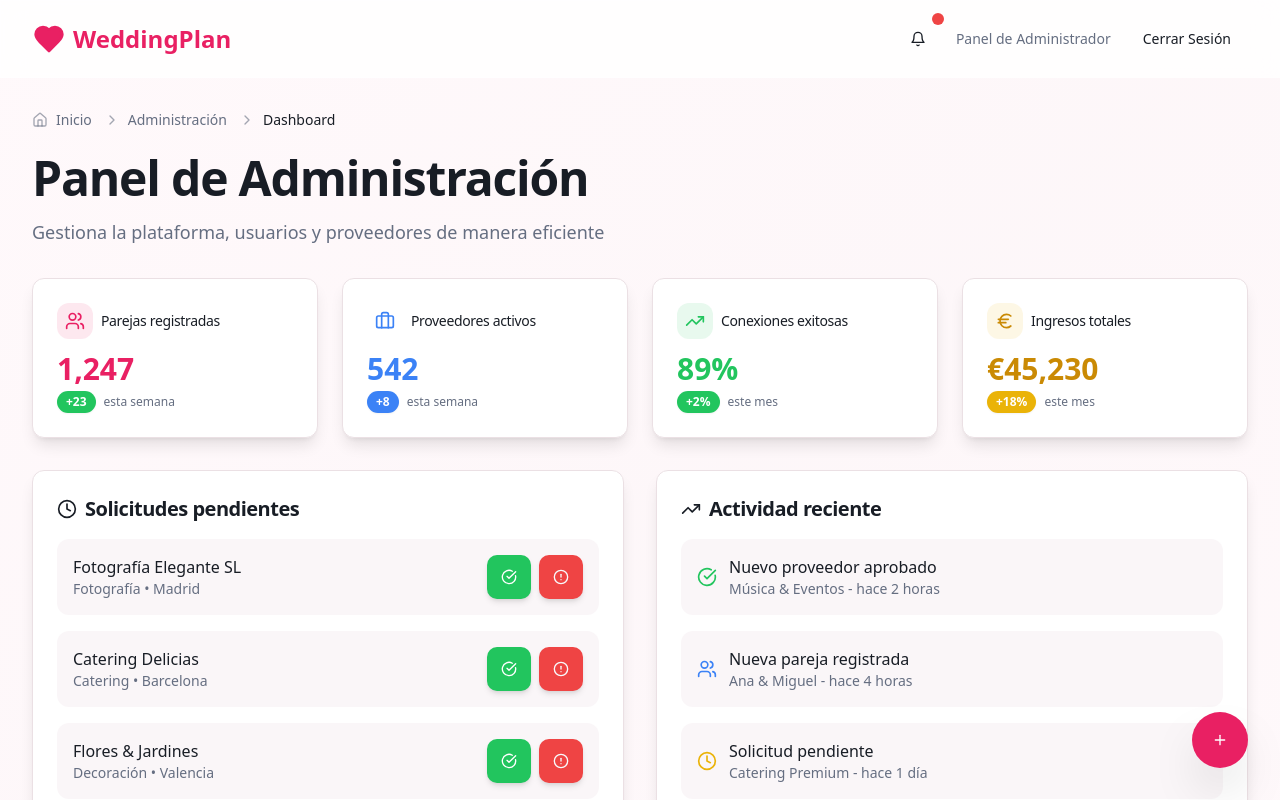
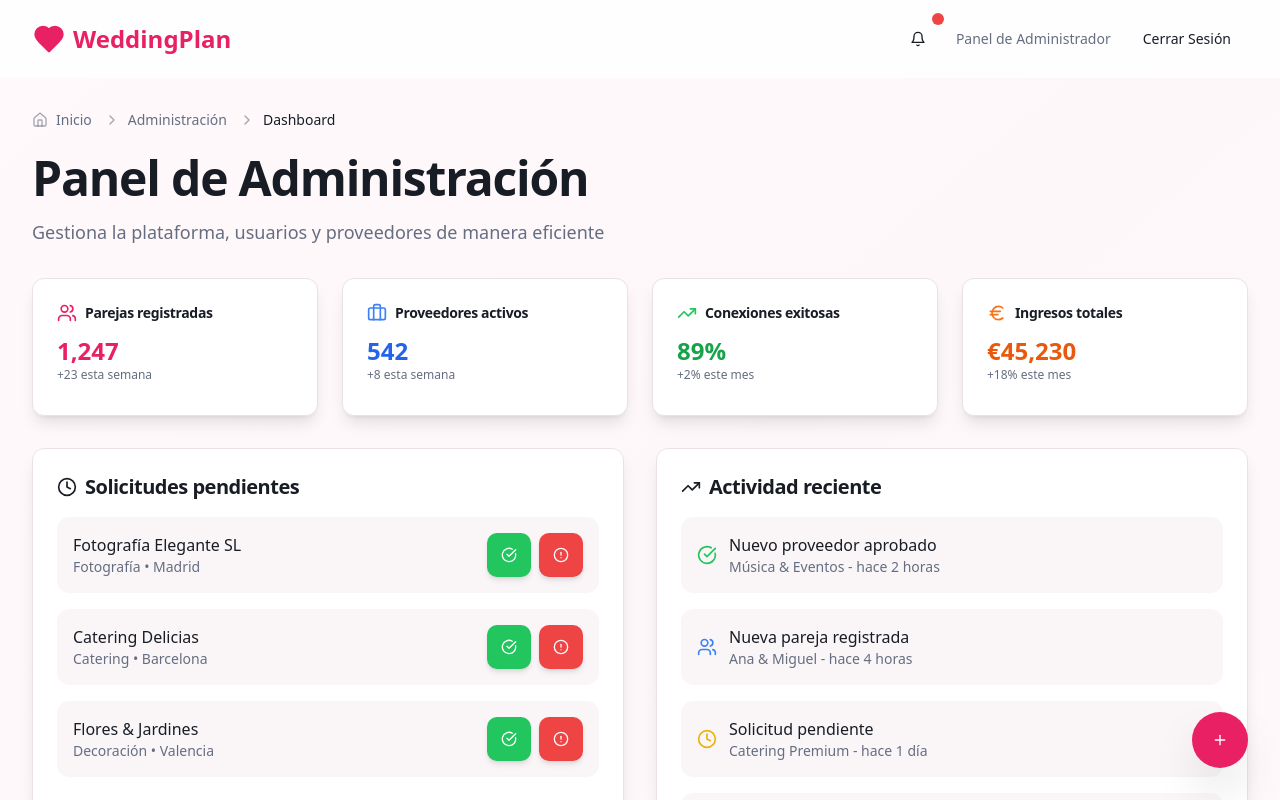
Before and after one commit to enriicrey/love-story-auth, a React (Vite) app: page /admin/dashboard in a window 1280 px wide. Shown: the top 800 px of the page. Built offline with nearby package versions, Linux system fonts and the light colour scheme.

Commit message:
feat: Use KPICard and GuestTable components
Updated `ProviderDashboard.tsx` and `AdminDashboard.tsx` to use `KPICard` for metric cards. Updated `ProviderClients.tsx` to use `GuestTable` for client listings.

```diff
--- a/src/components/dashboard/KPICards.tsx
+++ b/src/components/dashboard/KPICards.tsx
@@ -1,71 +1,51 @@
 
 import { Link } from "react-router-dom";
-import { Card, CardContent, CardHeader, CardTitle } from "@/components/ui/card";
 import { Progress } from "@/components/ui/progress";
+import { KPICard } from "@/components/ui/kpi-card";
 import { Calendar, Euro, CheckCircle, Users } from "lucide-react";
 
 export const KPICards = () => {
   return (
     <div className="grid grid-cols-1 md:grid-cols-2 lg:grid-cols-4 gap-6 mb-8">
       <Link to="/client/calendar">
-        <Card className="shadow-lg hover:shadow-xl transition-shadow cursor-pointer">
-          <CardHeader className="pb-3">
-            <div className="flex items-center space-x-2">
-              <Calendar className="h-5 w-5 text-primary" />
-              <CardTitle className="text-sm">Días para la boda</CardTitle>
-            </div>
-          </CardHeader>
-          <CardContent>
-            <div className="text-2xl font-bold text-primary">120</div>
-            <div className="text-xs text-muted-foreground">días restantes</div>
-          </CardContent>
-        </Card>
+        <KPICard
+          title="Días para la boda"
+          value="120"
+          subtitle="días restantes"
+          color="primary"
+          icon={Calendar}
+        />
       </Link>
 
       <Link to="/client/budget">
-        <Card className="shadow-lg hover:shadow-xl transition-shadow cursor-pointer">
-          <CardHeader className="pb-3">
-            <div className="flex items-center space-x-2">
-              <Euro className="h-5 w-5 text-primary" />
-              <CardTitle className="text-sm">Presupuesto</CardTitle>
-            </div>
-          </CardHeader>
-          <CardContent>
-            <div className="text-2xl font-bold text-primary">€15,000</div>
-            <div className="text-xs text-muted-foreground mb-2">de €20,000</div>
-            <Progress value={75} className="h-2" />
-          </CardContent>
-        </Card>
+        <KPICard
+          title="Presupuesto"
+          value="€15,000"
+          subtitle="de €20,000"
+          color="primary"
+          icon={Euro}
+          progress={75}
+        />
       </Link>
 
       <Link to="/client/services">
-        <Card className="shadow-lg hover:shadow-xl transition-shadow cursor-pointer">
-          <CardHeader className="pb-3">
-            <div className="flex items-center space-x-2">
-              <CheckCircle className="h-5 w-5 text-primary" />
-              <CardTitle className="text-sm">Servicios</CardTitle>
-            </div>
-          </CardHeader>
-          <CardContent>
-            <div className="text-2xl font-bold text-primary">6</div>
-            <div className="text-xs text-muted-foreground">contratados, 2 pendientes</div>
-          </CardContent>
-        </Card>
+        <KPICard
+          title="Servicios"
+          value="6"
+          subtitle="contratados, 2 pendientes"
+          color="primary"
+          icon={CheckCircle}
+        />
       </Link>
 
-      <Card className="shadow-lg hover:shadow-xl transition-shadow cursor-pointer">
-        <CardHeader className="pb-3">
-          <div className="flex items-center space-x-2">
-            <Users className="h-5 w-5 text-primary" />
-            <CardTitle className="text-sm">Invitados</CardTitle>
-          </div>
-        </CardHeader>
-        <CardContent>
-          <div className="text-2xl font-bold text-primary">85</div>
-          <div className="text-xs text-muted-foreground mb-2">de 120 confirmados</div>
-          <Progress value={71} className="h-2" />
-        </CardContent>
-      </Card>
+      <KPICard
+        title="Invitados"
+        value="85"
+        subtitle="de 120 confirmados"
+        color="primary"
+        icon={Users}
+        progress={71}
+      />
     </div>
   );
 };
--- a/src/pages/AdminDashboard.tsx
+++ b/src/pages/AdminDashboard.tsx
@@ -1,10 +1,10 @@
-
 import { Link } from "react-router-dom";
 import { Button } from "@/components/ui/button";
 import { Card, CardContent, CardHeader, CardTitle } from "@/components/ui/card";
 import { Badge } from "@/components/ui/badge";
 import { Breadcrumbs } from "@/components/navigation/Breadcrumbs";
 import { FloatingActionButton } from "@/components/ui/floating-action-button";
+import { KPICard } from "@/components/ui/kpi-card";
 import {
   Heart,
   Users,
@@ -57,79 +57,46 @@ const AdminDashboard = () => {
           </p>
         </div>
 
-        {/* KPI Cards with enhanced styling */}
+        {/* KPI Cards - Updated to use KPICard component */}
         <div className="responsive-grid mb-8">
-          <Card className="hover-lift animate-bounce-in">
-            <CardHeader className="pb-3">
-              <div className="flex items-center space-x-2">
-                <div className="p-2 bg-primary/10 rounded-lg">
-                  <Users className="h-5 w-5 text-primary" />
-                </div>
-                <CardTitle className="text-sm font-medium">Parejas registradas</CardTitle>
-              </div>
-            </CardHeader>
-            <CardContent>
-              <div className="text-3xl font-bold text-primary mb-1">1,247</div>
-              <div className="flex items-center gap-2">
-                <Badge variant="success" size="sm">+23</Badge>
-                <span className="text-xs text-muted-foreground">esta semana</span>
-              </div>
-            </CardContent>
-          </Card>
+          <KPICard
+            title="Parejas registradas"
+            value="1,247"
+            subtitle="+23 esta semana"
+            color="primary"
+            icon={Users}
+            className="hover-lift animate-bounce-in"
+          />
 
-          <Card className="hover-lift animate-bounce-in" style={{animationDelay: '0.1s'}}>
-            <CardHeader className="pb-3">
-              <div className="flex items-center space-x-2">
-                <div className="p-2 bg-info/10 rounded-lg">
-                  <Briefcase className="h-5 w-5 text-blue-500" />
-                </div>
-                <CardTitle className="text-sm font-medium">Proveedores activos</CardTitle>
-              </div>
-            </CardHeader>
-            <CardContent>
-              <div className="text-3xl font-bold text-blue-500 mb-1">542</div>
-              <div className="flex items-center gap-2">
-                <Badge variant="info" size="sm">+8</Badge>
-                <span className="text-xs text-muted-foreground">esta semana</span>
-              </div>
-            </CardContent>
-          </Card>
+          <KPICard
+            title="Proveedores activos"
+            value="542"
+            subtitle="+8 esta semana"
+            color="blue"
+            icon={Briefcase}
+            className="hover-lift animate-bounce-in"
+            style={{animationDelay: '0.1s'}}
+          />
 
-          <Card className="hover-lift animate-bounce-in" style={{animationDelay: '0.2s'}}>
-            <CardHeader className="pb-3">
-              <div className="flex items-center space-x-2">
-                <div className="p-2 bg-green-500/10 rounded-lg">
-                  <TrendingUp className="h-5 w-5 text-green-500" />
-                </div>
-                <CardTitle className="text-sm font-medium">Conexiones exitosas</CardTitle>
-              </div>
-            </CardHeader>
-            <CardContent>
-              <div className="text-3xl font-bold text-green-500 mb-1">89%</div>
-              <div className="flex items-center gap-2">
-                <Badge variant="success" size="sm">+2%</Badge>
-                <span className="text-xs text-muted-foreground">este mes</span>
-              </div>
-            </CardContent>
-          </Card>
+          <KPICard
+            title="Conexiones exitosas"
+            value="89%"
+            subtitle="+2% este mes"
+            color="green"
+            icon={TrendingUp}
+            className="hover-lift animate-bounce-in"
+            style={{animationDelay: '0.2s'}}
+          />
 
-          <Card className="hover-lift animate-bounce-in" style={{animationDelay: '0.3s'}}>
-            <CardHeader className="pb-3">
-              <div className="flex items-center space-x-2">
-                <div className="p-2 bg-yellow-500/10 rounded-lg">
-                  <Euro className="h-5 w-5 text-yellow-600" />
-                </div>
-                <CardTitle className="text-sm font-medium">Ingresos totales</CardTitle>
-              </div>
-            </CardHeader>
-            <CardContent>
-              <div className="text-3xl font-bold text-yellow-600 mb-1">€45,230</div>
-              <div className="flex items-center gap-2">
-                <Badge variant="warning" size="sm">+18%</Badge>
-                <span className="text-xs text-muted-foreground">este mes</span>
-              </div>
-            </CardContent>
-          </Card>
+          <KPICard
+            title="Ingresos totales"
+            value="€45,230"
+            subtitle="+18% este mes"
+            color="orange"
+            icon={Euro}
+            className="hover-lift animate-bounce-in"
+            style={{animationDelay: '0.3s'}}
+          />
         </div>
 
         {/* Main content area */}
```
Also changed, not shown: src/pages/ProviderDashboard.tsx (+29 -49 lines).
